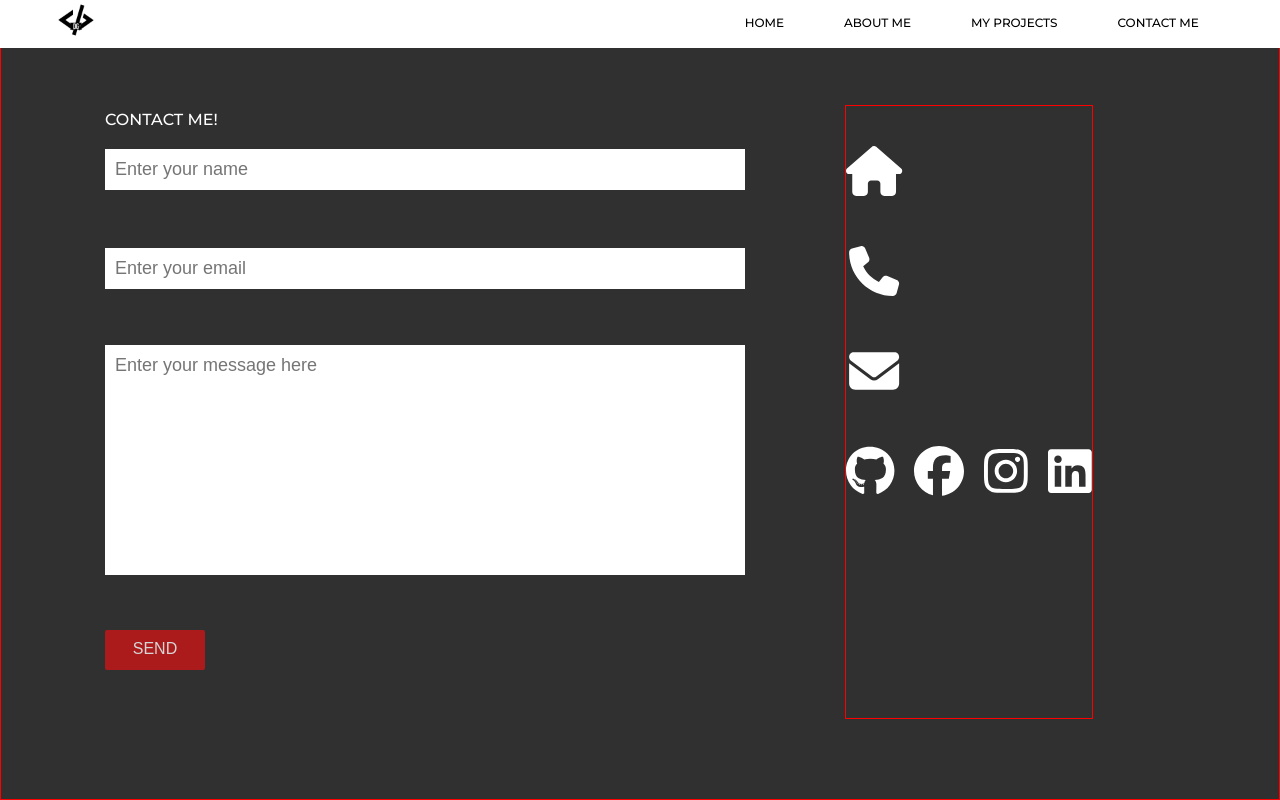
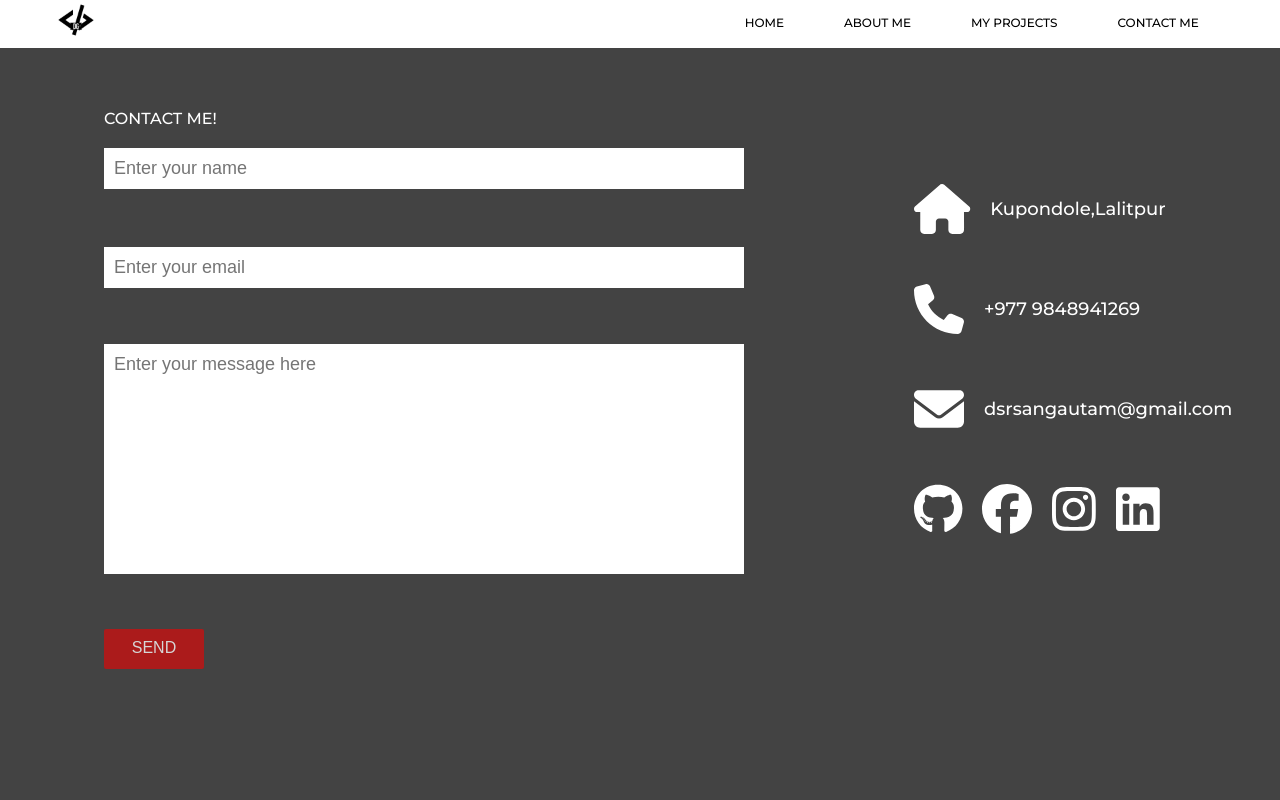
Before and after one commit to khanalankit/portfolio, a React (Create React App) app: page /Contact_Me in a window 1280 px wide. Built offline with nearby package versions, Linux system fonts and the light colour scheme.

Commit message:
completed contact me page and changed the color theme

```diff
--- a/src/components/Card/Card.css
+++ b/src/components/Card/Card.css
@@ -25,15 +25,18 @@
         display: flex;
     } */
     button{
+        margin: 5% auto 0px 0;
+        width: 100%;
+        height: 15px;
+        font-size: 16px;
+        padding: 10px 5px 30px 5px;
+        background-color: #ab1b1b;
+        color: rgb(214,214,214);
         cursor: pointer;
-        font-size: 16px;
-        padding: 10px;
-        background-color: #323232;
+        border-radius: 2px;
         border: none;
-        color: rgb(214,214,214);
     }
     button:hover{
-        background-color:rgb(174, 168, 168) ;
         color: black;
     }
   .pic{
--- a/src/pages/Contact_me.css
+++ b/src/pages/Contact_me.css
@@ -1,20 +1,18 @@
 .contact_container{
    padding: 3vh 5vh 0 5vw;
-   background-color: rgb(48,48,48);
-  display: flex;
-  border: 1px solid red;
-  gap: 5vw;
+   background-color: rgb(67, 67, 67);
+   box-sizing: border-box;
   height: 100vh;
 
 }
 form{
-  max-width: 800px;
-  width: 80vw;
+  max-width: 900px;
+  width: 85vw;
   margin: 5vh 0 5vh 0;
   padding: 40px;
   border-radius: 3px;
   display: flex;
-  gap: 100px;
+  gap: 150px;
 }
 .contactMe{
   margin: 5px auto 10px auto;
@@ -52,7 +50,7 @@ input,textarea
   }
   #submit:hover {
     color: black;
-    border-width: 0px;
+    /* border-width: 0px; */
   }
 
 .message_text{
@@ -60,11 +58,10 @@ input,textarea
 }
 .socials{
   display: flex;
-  padding-top: 40px;
+  padding: 80px 20px;
   flex-direction: column;
   justify-content:flex-start;
   align-items: flex-start;
-  border: 1px solid red;
   gap: 50px;
 
 }
@@ -82,3 +79,35 @@ gap: 50px;
   gap: 20px;
   align-items: flex-end;
 }
+.info{
+  display: flex;
+  align-items: center;
+  gap:20px;
+}
+.info p{
+  color: white;
+  font-family: "Montserrat", sans-serif;
+  font-weight: 500;
+  font-size: 18px;
+}
+#facebook:hover{
+  cursor: pointer;
+  color: #2b64d5;
+}
+#github:hover{
+  cursor: pointer;
+  color: gray ;
+
+}
+#linkedin:hover{
+  cursor: pointer;
+  color: #0e6c98;
+
+
+}
+#insta:hover{
+  cursor: pointer;
+  color: #892ebe;
+
+
+}
--- a/src/pages/Contact_me.js
+++ b/src/pages/Contact_me.js
@@ -133,15 +133,47 @@ const Contact_me = () => {
         </div>
         <div className="socials">
           <div className="vertical_social">
-            <FontAwesomeIcon className="icons" icon={faHome} />
-            <FontAwesomeIcon className="icons" icon={faPhone} />
-            <FontAwesomeIcon className="icons" icon={faEnvelope} />
+            <div className="info">
+              <FontAwesomeIcon className="icons" icon={faHome} />
+              <p>Kupondole,Lalitpur</p>
+            </div>
+            <div className="info">
+              <FontAwesomeIcon className="icons" icon={faPhone} />
+              <p>+977 9848941269</p>
+            </div>
+            <div className="info">
+              <FontAwesomeIcon className="icons" icon={faEnvelope} />
+              <p>dsrsangautam@gmail.com</p>
+            </div>
           </div>
           <div className="horizontal_socials">
-            <FontAwesomeIcon className="icons" icon={faGithub} />
-            <FontAwesomeIcon className="icons" icon={faFacebook} />
-            <FontAwesomeIcon className="icons" icon={faInstagram} />
-            <FontAwesomeIcon className="icons" icon={faLinkedin} />
+            <a href="https://github.com/darsan012" target="_blank">
+              <FontAwesomeIcon className="icons" id="github" icon={faGithub} />
+            </a>
+            <a href="https://www.facebook.com/darsan.gautam.9" target="_blank">
+              <FontAwesomeIcon
+                className="icons"
+                id="facebook"
+                icon={faFacebook}
+              />
+            </a>
+            <a href="https://www.instagram.com/darsan_gautam/" target="_blank">
+              <FontAwesomeIcon
+                className="icons"
+                id="insta"
+                icon={faInstagram}
+              />
+            </a>
+            <a
+              href="https://www.linkedin.com/in/darshan-gautam-886393226/"
+              target="_blank"
+            >
+              <FontAwesomeIcon
+                className="icons"
+                id="linkedin"
+                icon={faLinkedin}
+              />
+            </a>
           </div>
         </div>
       </form>
--- a/src/pages/Homepage.css
+++ b/src/pages/Homepage.css
@@ -5,7 +5,7 @@
     justify-content: space-between;
     height: 100vh;
     overflow: hidden;
-    background-color: #e6e6e6;
+    background-color: rgb(67, 67, 67);
 }
 .des_container{
     align-self: center;
@@ -13,15 +13,19 @@
 }
 .des_container h1{
     font-size: 80px;
-    font-family: 'Roboto Slab', serif;
     line-height: 75px;
+    color: white;
+    font-family: "Montserrat", sans-serif;
+    font-weight: 500;
 }
 .des_container p{
-    font-size: 22px;
-    font-family: 'Be Vietnam Pro', sans-serif;
     padding-top: 30px;
     padding-bottom: 40px;
-    font-size: 20px;
+    color: white;
+    font-family: "Montserrat", sans-serif;
+    font-weight: 500;
+    font-size: 18px;
+
 }
 .profile{
     margin-top: -10vh;
--- a/src/pages/Homepage.js
+++ b/src/pages/Homepage.js
@@ -15,10 +15,10 @@ const Homepage = () => {
         </p>
         <div className="home_Btn">
           <a href={resume} download="resume">
-            <button type="button">Download CV</button>
+            <button type="button">DOWNLOAD CV</button>
           </a>
           <a href="/Contact_Me">
-            <button type="button">Contact Me</button>
+            <button type="button">CONTACT ME</button>
           </a>
         </div>
       </div>
```
